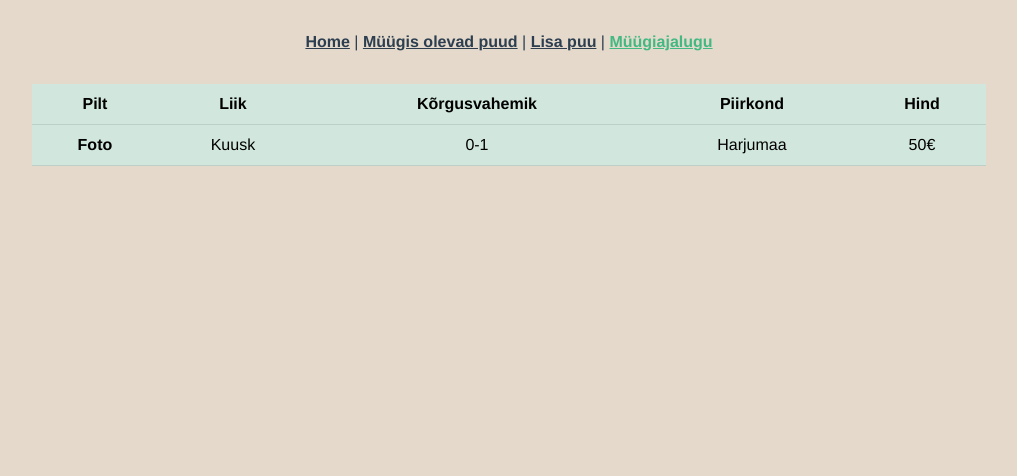
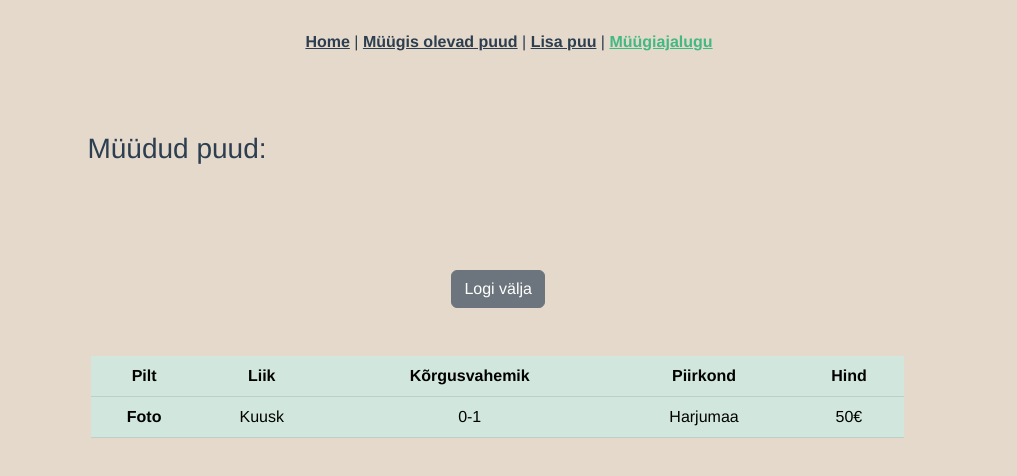
Before and after one commit to raili-git/front_vali_kuusk, a Vue app: page /#/history in a window 1280 px wide. Shown: the top 476 px of the page, without its empty margins (131-1148 px from the left). Built offline with nearby package versions, Linux system fonts and the light colour scheme.

Commit message:
HistoryView

```diff
--- a/src/views/HistoryView.vue
+++ b/src/views/HistoryView.vue
@@ -1,4 +1,14 @@
 <template>
+
+  <div class="container">
+    <div class="row justify-content-start">
+      <div class="col-lg-4 m-5">
+        <h3>Müüdud puud:</h3>
+      </div>
+      <div class="row d-grid justify-content-md-end col-lg-6 m-5">
+        <button v-on:click="clickNavigateToHome" type="button" class="btn btn-secondary">Logi välja</button>
+      </div>
+
       <div class="row justify-content-center">
         <div class="col col-lg-9 ">
           <table class="table table-hover table-success">
@@ -23,14 +33,25 @@
           </table>
         </div>
       </div>
+    </div>
+ </div>
 
 
 </template>
 
 <script>
 export default {
-  name: "HistoryView"
+  name: "HistoryView",
+  methods: {
+    clickNavigateToHome: function () {
+      this.$router.push({
+        name: 'home'
+      })
     }
+  }
+}
+
+
 </script>
 
 <style scoped>
```
Lines whose indentation alone changed are shown as unchanged.
